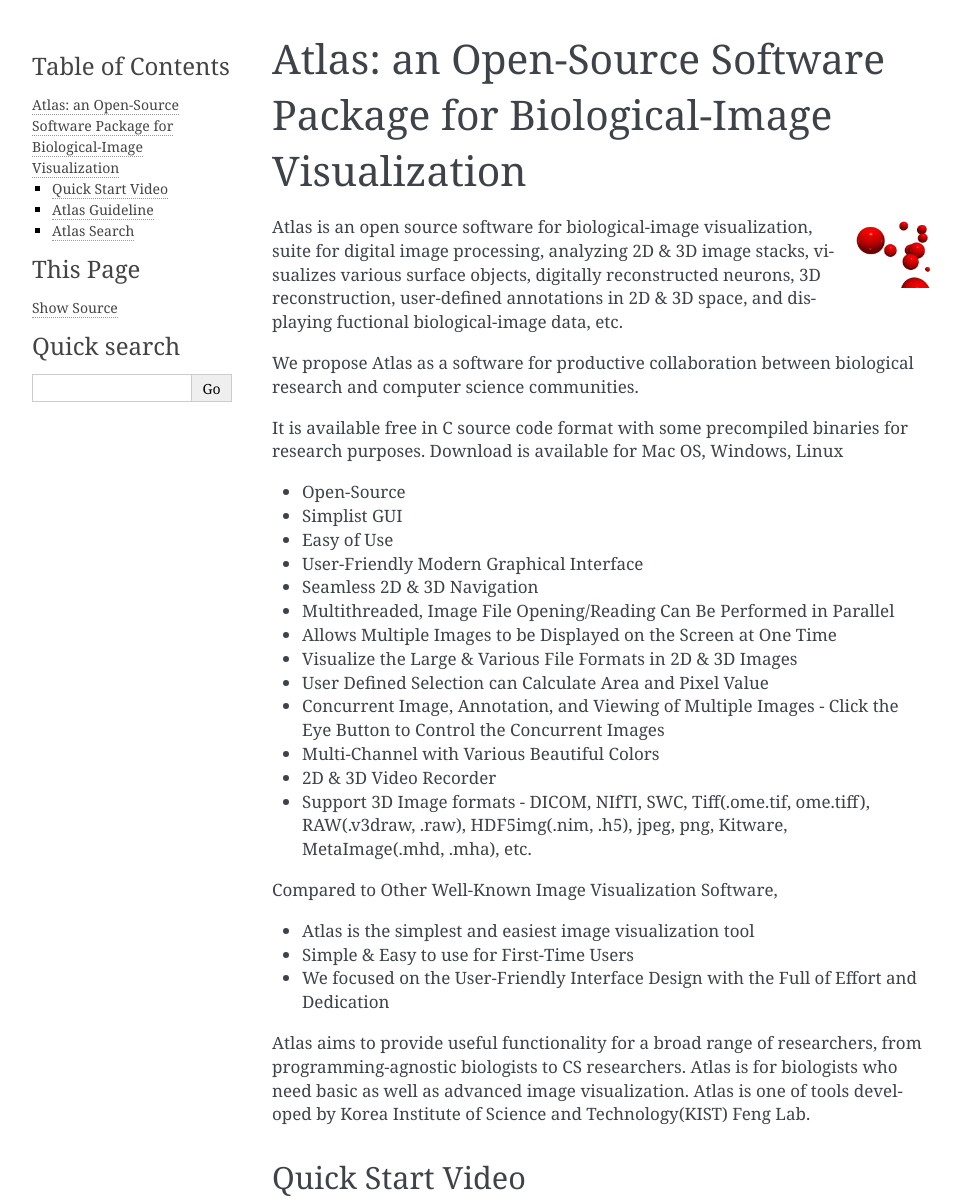
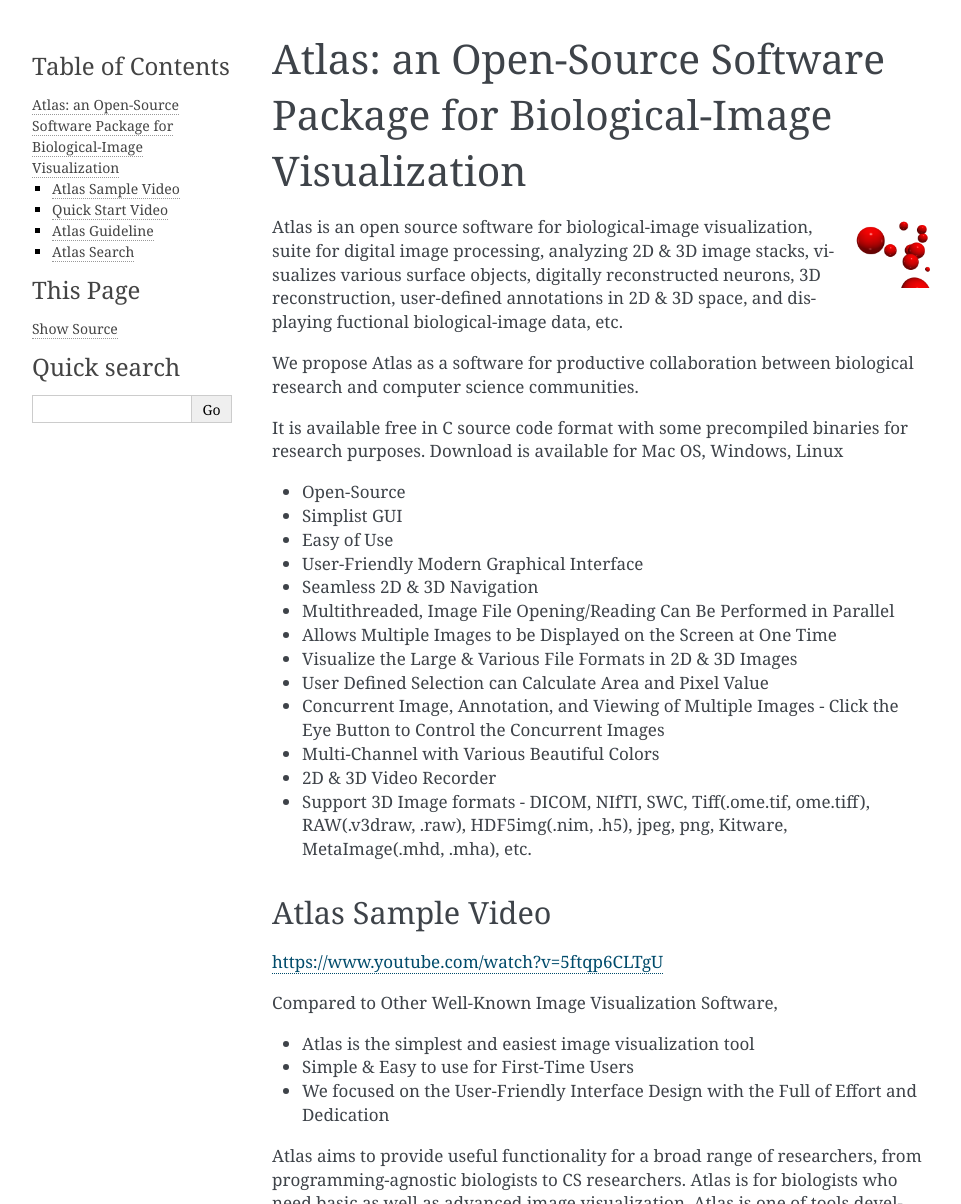
Before and after one commit to feng-lab/atlas-doc, a Sphinx documentation site: the page built from docs/source/index.rst, in a window 1280 px wide and 1400 px high, cut to the strip 0-1204 px from the top of the window. Shown: the whole strip, without its empty margins (148-1109 px from the left). Built offline with Sphinx 7.4.7, drawn with Linux system fonts in a browser that asks for light colours.

Commit message:
update docs

```diff
--- a/docs/source/index.rst
+++ b/docs/source/index.rst
@@ -28,6 +28,10 @@
 * Multi-Channel with Various Beautiful Colors
 * 2D & 3D Video Recorder
 * Support 3D Image formats - DICOM, NIfTI, SWC, Tiff(.ome.tif, ome.tiff), RAW(.v3draw, .raw), HDF5img(.nim, .h5), jpeg, png, Kitware, MetaImage(.mhd, .mha), etc.
+
+Atlas Sample Video
+^^^^^^^^^^^^^^^^^^
+https://www.youtube.com/watch?v=5ftqp6CLTgU
 
 
 Compared to Other Well-Known Image Visualization Software,
```
